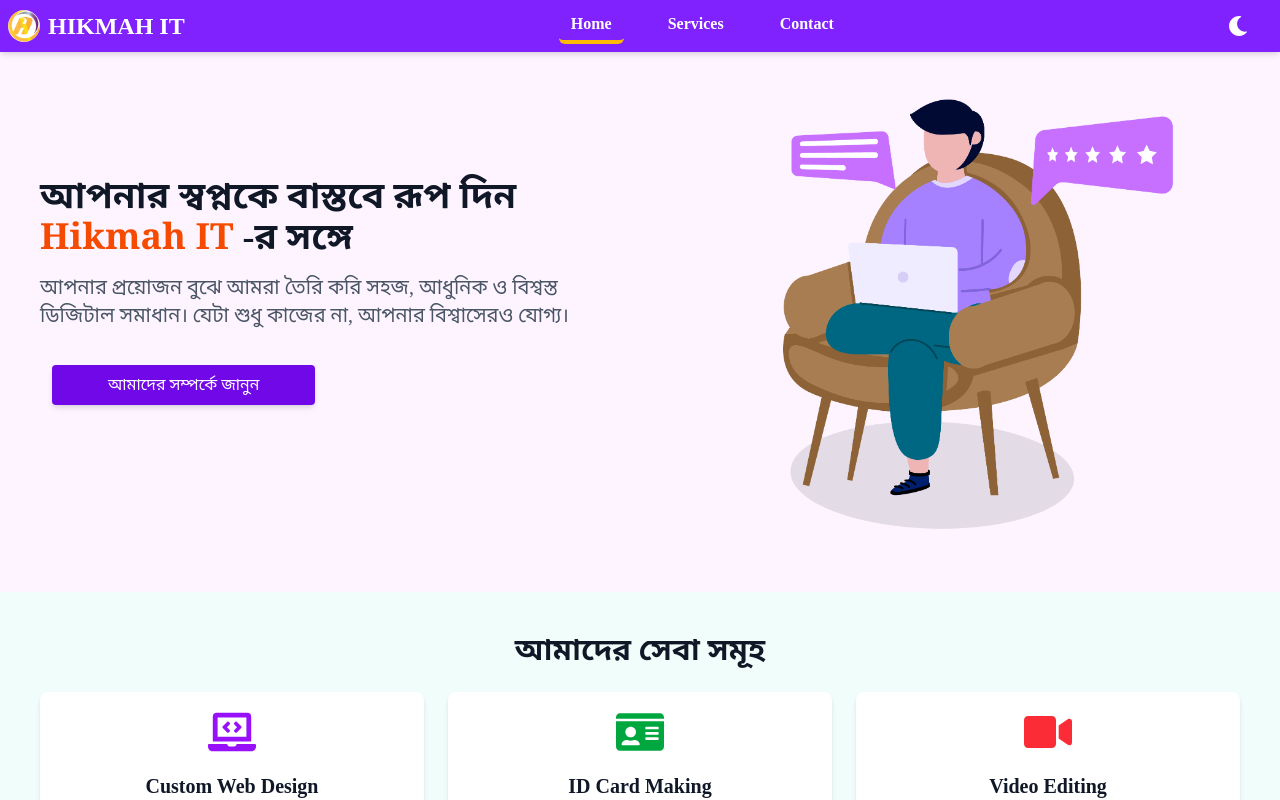
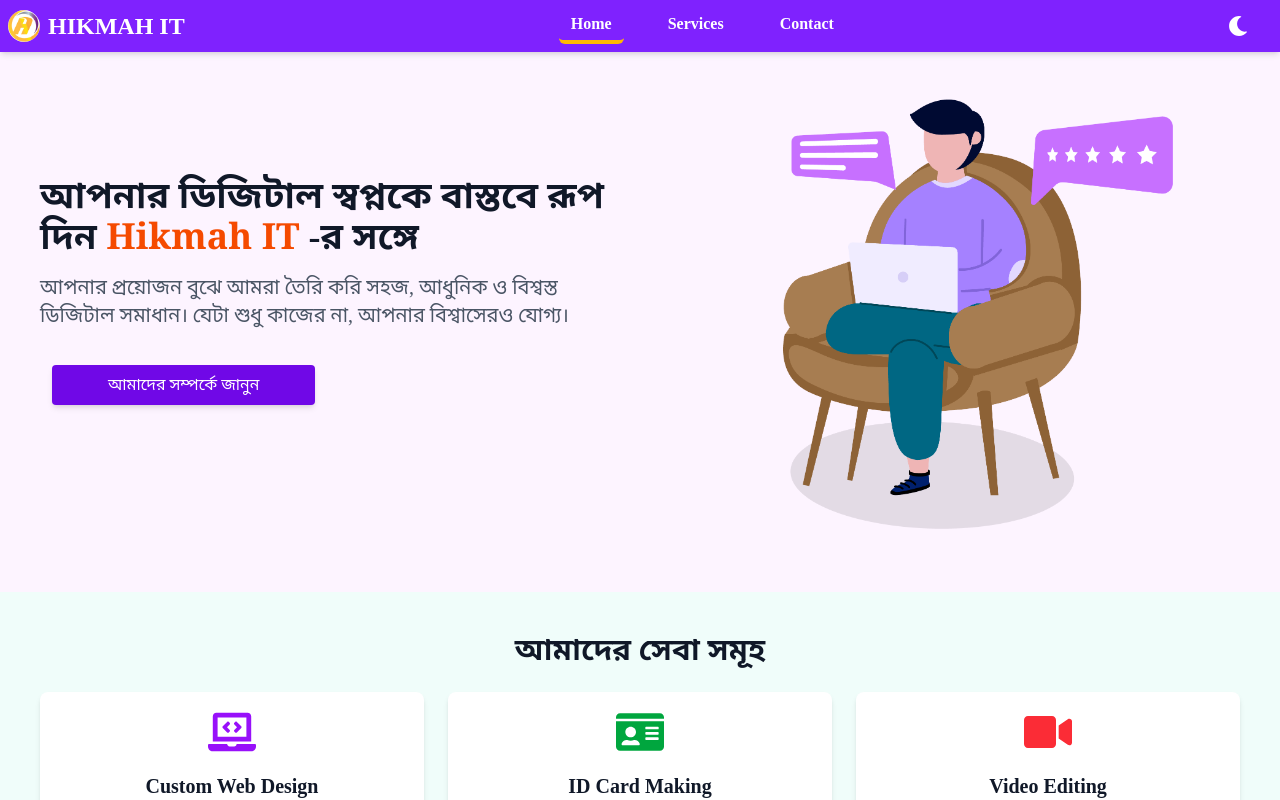
Before and after one commit to mdjunaidalhabib/hikmah-it, a Next.js app: page / in a window 1280 px wide. Shown: the top 800 px of the page. Built offline with nearby package versions, Linux system fonts and the light colour scheme.

Commit message:
Updated code

```diff
--- a/app/components/home/HeroSection.jsx
+++ b/app/components/home/HeroSection.jsx
@@ -9,7 +9,7 @@
         {/* Left Content */}
         <div className="flex-1 text-center lg:text-left">
           <h1 className="text-3xl sm:text-4xl md:text-4xl font-bold text-gray-900 dark:text-white mb-4 ">
-            আপনার  স্বপ্নকে বাস্তবে রূপ দিন
+            আপনার ডিজিটাল স্বপ্নকে বাস্তবে রূপ দিন
             <span className="text-orange-600 font-serif"> Hikmah IT</span> -র
             সঙ্গে
           </h1>
```
